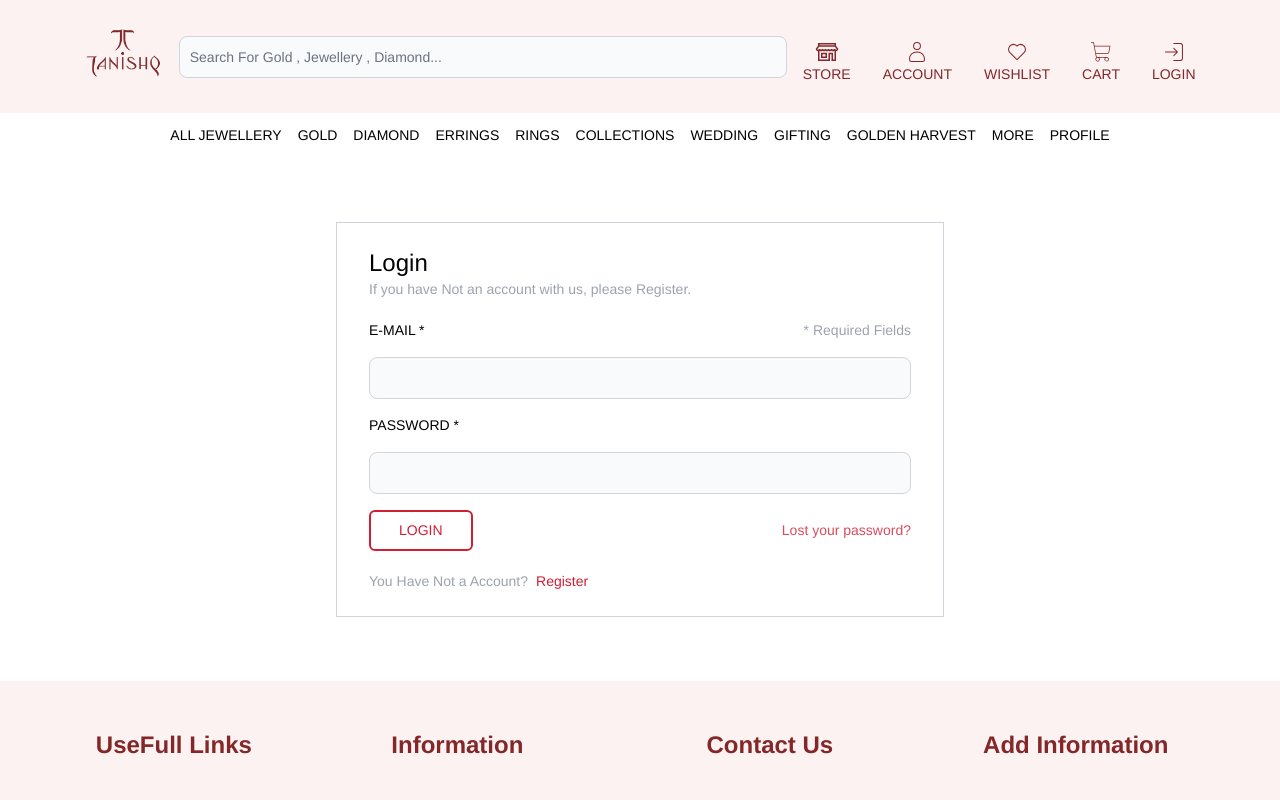
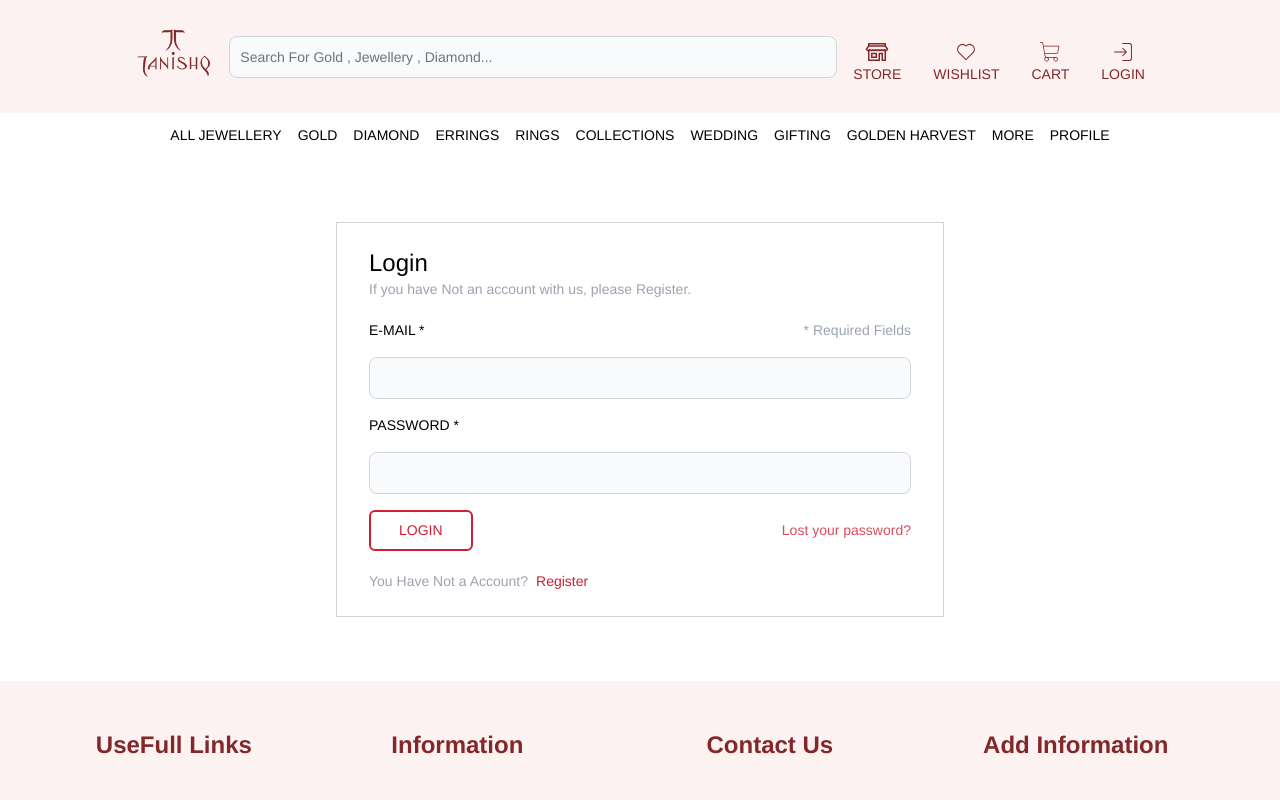
Before and after one commit to kppadsala/React.js, a React (Vite) app in the folder tanishq/my-project/: page /login in a window 1280 px wide. Shown: the top 800 px of the page. Built offline with nearby package versions, Linux system fonts and the light colour scheme.

Commit message:
changes done

```diff
--- a/tanishq/my-project/package.json
+++ b/tanishq/my-project/package.json
@@ -17,6 +17,8 @@
     "@mui/styled-engine-sc": "^6.0.0-alpha.18",
     "axios": "^1.6.8",
     "flowbite-react": "^0.8.0",
+    "js-cookie": "^3.0.5",
+    "react-cookie": "^7.1.4",
     "react-hook-form": "^7.51.3",
     "react-router-dom": "^6.22.3",
     "react-toastify": "^10.0.5",
--- a/tanishq/my-project/src/UI/Api/auth.js
+++ b/tanishq/my-project/src/UI/Api/auth.js
@@ -4,7 +4,7 @@ export const loginApi=async(data)=>{
     console.log("🚀 ~ file: auth.js:7 ~ loginApi ~ data:", data)
 try {
 
- let response =await APIinstance.post("/user/signin",data);
+    let response =await APIinstance.post("/user/signin",data);
  return {error:null,data:response.data}
 } catch (error) {
     console.log("🚀 ~ file: auth.js:9 ~ loginApi ~ error:", error)
--- /dev/null
+++ b/tanishq/my-project/src/UI/Api/registerApi.js
@@ -0,0 +1,10 @@
+import { APIinstance } from "./axiosConfig";
+
+export const registerApi = async (data) => {
+  try {
+    let response = await APIinstance.post("/user/signup", data);
+    return { error: null, data: response.data };
+  } catch (error) {
+    return { error: error, data: null };
+  }
+};
--- a/tanishq/my-project/src/UI/Api/registerApi.jsx
+++ /dev/null
@@ -1,11 +0,0 @@
-import { APIinstance } from "./axiosConfig";
-
-export const registerApi=async(data)=>{
-try {
-
- let response =await APIinstance.post("/user/signup",data);
- return {error:null,data:response.data}
-} catch (error) {
-    return{error:error,data:null}
-}
-}
--- a/tanishq/my-project/src/UI/Component/Header/TopHeader.jsx
+++ b/tanishq/my-project/src/UI/Component/Header/TopHeader.jsx
@@ -2,17 +2,21 @@ import React from "react";
 import { TextInput } from "flowbite-react";
 import { useNavigate } from "react-router-dom";
 import { LiaStoreAltSolid } from "react-icons/lia";
-import { CiUser,CiHeart,CiLogin   } from "react-icons/ci";
+import { CiUser, CiHeart, CiLogin } from "react-icons/ci";
 import { PiShoppingCartThin } from "react-icons/pi";
+// import { getCookie } from "../../Cookie/GetCookie";
+import { useCookies } from "react-cookie";
 
-export default function TopHeader(modal,toggle) {
-  const navigate=useNavigate();
-
+export default function TopHeader(modal, toggle) {
+  const [{ usrin, token }, setCookies] = useCookies(["usrin", "token"]);
+  console.log(
+    "🚀 ~ file: TopHeader.jsx:12 ~ =======================>>>>>>>>>>>> ~ cookies:",
+    usrin
+  );
+  const navigate = useNavigate();
 
   return (
     <div>
-
-
       <div className="w-[100%] bg-red-50 py-2 px-4">
         <div className=" py-2 px-4 items-center flex justify-center gap-2 w-[100%] ">
           <span>
@@ -32,31 +36,46 @@ export default function TopHeader(modal,toggle) {
             />
           </span>
           <div className="flex  py-3 mt-3 gap-4 justify-center">
-
-            <span className=" px-2  flex flex-col justify-center items-center hover:scale-110 transiti transition duration-700 ease-in-out"
+            <span
+              className=" px-2  flex flex-col justify-center items-center hover:scale-110 transiti transition duration-700 ease-in-out"
               onClick={() => navigate("/Store")}
             >
-              <LiaStoreAltSolid  className="text-2xl text-[#832729]"/>
+              <LiaStoreAltSolid className="text-2xl text-[#832729]" />
               <p className="text-xm text-[#832729]">STORE</p>
             </span>
-            <span className=" px-2  flex flex-col justify-center items-center hover:scale-110 transiti transition duration-700 ease-in-out"
-              onClick={() => navigate("/ProfilePage")}
-             >
-              <CiUser  className="text-2xl text-[#832729]" />
-              <p className="text-xm text-[#832729]" >ACCOUNT</p>
-            </span>
-            <span className=" px-2  flex flex-col justify-center items-center hover:scale-110 transiti transition duration-700 ease-in-out"     onClick={() => navigate("/WishList")}>
-              <CiHeart  className="text-2xl text-[#832729]" />
+
+            <span
+              className=" px-2  flex flex-col justify-center items-center hover:scale-110 transiti transition duration-700 ease-in-out"
+              onClick={() => navigate("/WishList")}
+            >
+              <CiHeart className="text-2xl text-[#832729]" />
               <p className="text-xm text-[#832729]">WISHLIST</p>
             </span>
             <span className=" px-2  flex flex-col justify-center items-center hover:scale-110 transiti transition duration-700 ease-in-out">
-              <PiShoppingCartThin   className="text-2xl text-[#832729] " onClick={() => navigate("/CartPage")}/>
+              <PiShoppingCartThin
+                className="text-2xl text-[#832729] "
+                onClick={() => navigate("/CartPage")}
+              />
               <p className="text-xm text-[#832729]">CART</p>
             </span>
-            <span className=" px-2  flex flex-col justify-center items-center hover:scale-110 transiti transition duration-700 ease-in-out " onClick={() => navigate("/Login")}>
-              <CiLogin   className="text-2xl text-[#832729]" />
-              <p className="text-xm text-[#832729]" >LOGIN</p>
-            </span>
+
+            {!token ? (
+              <span
+                className=" px-2  flex flex-col justify-center items-center hover:scale-110 transiti transition duration-700 ease-in-out "
+                onClick={() => navigate("/Login")}
+              >
+                <CiLogin className="text-2xl text-[#832729]" />
+                <p className="text-xm text-[#832729]">LOGIN</p>
+              </span>
+            ) : (
+              <span
+                className=" px-2  flex flex-col justify-center items-center hover:scale-110 transiti transition duration-700 ease-in-out"
+                onClick={() => navigate("/ProfilePage")}
+              >
+                <CiUser className="text-2xl text-[#832729]" />
+                <p className="text-xm text-[#832729]">ACCOUNT</p>
+              </span>
+            )}
           </div>
         </div>
       </div>
--- a/tanishq/my-project/src/UI/Page/User/Login/Login.jsx
+++ b/tanishq/my-project/src/UI/Page/User/Login/Login.jsx
@@ -1,33 +1,41 @@
-import React, { useEffect, useState } from "react";
+import React, {  useState } from "react";
 import { Controller, useForm } from "react-hook-form";
 
 import { TextInput } from "flowbite-react";
 import { useNavigate } from "react-router-dom";
 import { toast } from "react-toastify";
 import { loginApi } from "../../../Api/auth";
+import { useCookies } from "react-cookie";
 
 export default function Login() {
   const navigate = useNavigate();
-
-let[loginData,setLoginData]=useState();
+  const [cookie,  SetCookie] = useCookies();
+  let [loginData, setLoginData] = useState();
 
   const { control, handleSubmit } = useForm({
     defaultValues: {
       email: "",
       password: "",
     },
-  })
-
-
+  });
   const loginHandler = async (cred) => {
     let { data, error } = await loginApi(cred);
-    if (error) toast.error("somthing went wrong");
-    else {
+    console.log(
+      "🚀 ~ file: Login.jsx:23 ~ =================== ~ data:",
+      data.data
+    );
+    if (error) {
+      toast.error("Something went wrong");
+    } else {
       setLoginData(data.data);
-  console.log("loginData:", loginData)
-
+      SetCookie("usrin", data.data);
+      SetCookie("token", data.token);
+      setLoginData();
     }
   };
+  // const logout = () => {
+  //   removeCookie("usrin");
+  // };
   return (
     <div className="m-8 flex justify-center items-center ">
       <div className="border-[1px] border-gray-300 w-[50%] m-8 py-6">
@@ -37,7 +45,8 @@ let[loginData,setLoginData]=useState();
         </p>
         <form
           onSubmit={handleSubmit(loginHandler)}
-        className="flex justify-start px-8 flex-col gap-4 py-5">
+          className="flex justify-start px-8 flex-col gap-4 py-5"
+        >
           <span className="flex items-center justify-between">
             <label>E-MAIL *</label>
             <p className="text-gray-400">* Required Fields</p>
@@ -45,23 +54,30 @@ let[loginData,setLoginData]=useState();
           <Controller
             name="email"
             control={control}
-        render={({field})=><TextInput type="text"  {...field}/>}
+            render={({ field }) => <TextInput type="text" {...field} />}
           />
 
           <label>PASSWORD *</label>
           <Controller
             name="password"
             control={control}
-        render={({field})=><TextInput type="password" {...field}/>}/>
+            render={({ field }) => <TextInput type="password" {...field} />}
+          />
 
           <span className="flex items-center justify-between">
-          <button  type="submit"
-          className="w-25 text-[#D11E33] border-[2px] border-[#D11E33] px-7 py-2 rounded-md font-medium bold hover:bg-[#D11E33] hover:text-white hover:ease-in duration-500">
+            <button
+              type="submit"
+              className="w-25 text-[#D11E33] border-[2px] border-[#D11E33] px-7 py-2 rounded-md font-medium bold hover:bg-[#D11E33] hover:text-white hover:ease-in duration-500"
+              onClick={() => navigate("/")}
+
+            >
               LOGIN
             </button>
+
             <p className="text-[#d11e33cb]">Lost your password?</p>
           </span>
         </form>
+
         <span className="flex gap-2 px-8">
           <p className="text-gray-400">You Have Not a Account? </p>
           <p
--- a/tanishq/my-project/src/UI/Page/User/Register/Register.jsx
+++ b/tanishq/my-project/src/UI/Page/User/Register/Register.jsx
@@ -9,8 +9,9 @@ export default function Register() {
   const navigate = useNavigate();
 let [registerData,setRegisterData]=useState()
 
-  const registerHandler =async () => {
-      let { data, error } = await registerApi({ email: "", password: "" });
+  const registerHandler =async (regdata) => {
+      console.log("🚀 ~ file: Register.jsx:13 ~ registerHandler ~ regdata:", regdata)
+      let { data, error } = await registerApi(regdata);
     if (error) toast.error("somthing went wrong");
     else {
       setRegisterData(data.data);
```
Also changed, not shown: 1 other file (tests, documents, lock files or other folders). Lines whose indentation alone changed are shown as unchanged.
